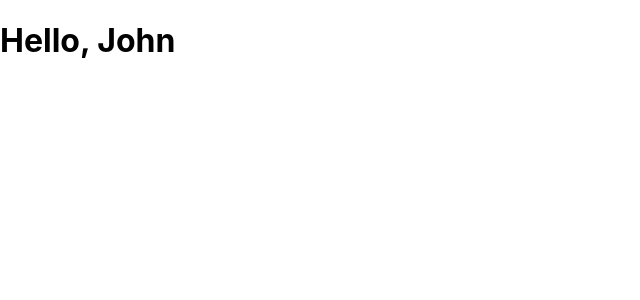
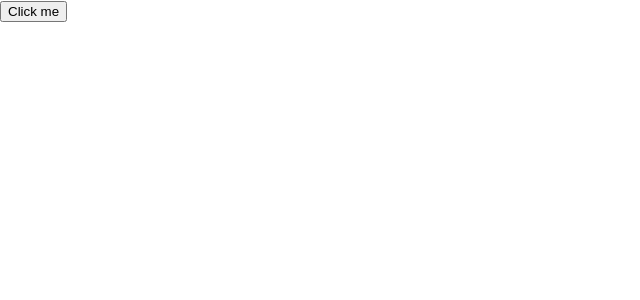
Before and after one commit to Cleomir/learning-react, a React (Create React App) app: page / in a window 1280 px wide. Shown: the top 300 px of the page, without its empty margins (0-640 px from the left). Built offline with nearby package versions, Linux system fonts and the light colour scheme.

Commit message:
Add event handler

```diff
--- a/src/App.js
+++ b/src/App.js
@@ -1,5 +1,7 @@
 import ClassComponent from "./components/Class";
-import Stateful from './components/Stateful'
+import Stateful from "./components/Stateful";
+import Events from "./components/Events";
 
 //export default ClassComponent;
-export default Stateful;
+// export default Stateful;
+export default Events;
--- /dev/null
+++ b/src/components/Events.js
@@ -0,0 +1,15 @@
+import React from "react";
+
+export default class Events extends React.Component {
+  handleClick(e) {
+    console.log(e.target);
+  }
+
+  render() {
+    return (
+      <div>
+        <button onClick={this.handleClick}>Click me</button>
+      </div>
+    );
+  }
+}
--- a/src/components/Stateful.js
+++ b/src/components/Stateful.js
@@ -1,5 +1,4 @@
 import React from "react";
-
 export default class Stateful extends React.Component {
   state = {
     name: "John",
```
